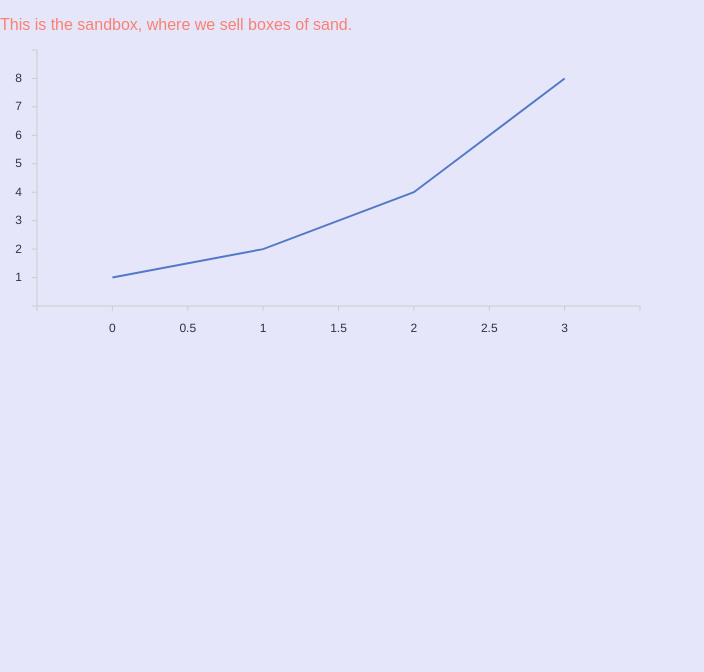
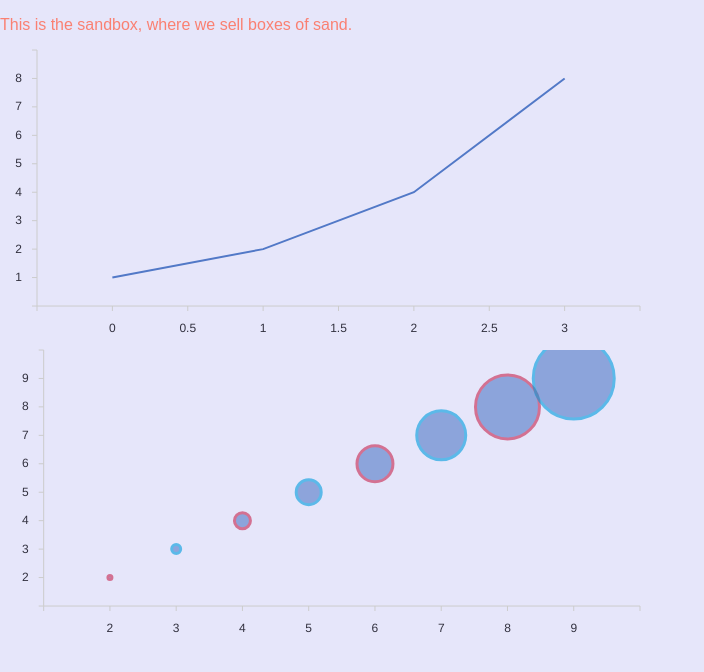
Before and after one commit to carlsednaoui/sandbox, a plain HTML site: page index.html in a window 1280 px wide. Shown: the whole page, without its empty margins (0-704 px from the left). Drawn offline with Linux system fonts and the light colour scheme.

Commit message:
Add scatterplot example

```diff
--- a/index.html
+++ b/index.html
@@ -13,6 +13,7 @@
     <p>This is the sandbox, where we sell boxes of sand.</p>
 
     <svg id="line-chart" style="max-width: 50%; min-height: 300px;"></svg>
+    <svg id="scatterplot-chart" style="max-width: 50%; min-height: 300px;"></svg>
 
     <script src="d3.min.js"></script>
     <script src="plottable.js"></script>
--- a/plottable-implementation.js
+++ b/plottable-implementation.js
@@ -1,3 +1,4 @@
+function plotLineChart(selector) {
   var xScale = new Plottable.Scales.Linear();
   var yScale = new Plottable.Scales.Linear();
 
@@ -25,4 +26,47 @@ var chart = new Plottable.Components.Table([
     [null, xAxis]
   ]);
 
-chart.renderTo('svg#line-chart');
+  chart.renderTo(selector);
+};
+
+
+function plotScatterChart(selector) {
+  // Format: { "x": 1, "y": 1, "radius": 1, "stroke": "#FF0000" }
+  var data = [];
+  var colors = ["#C7254E", "#009CDE"];
+  for (var i = 2; i < 10; i++) {
+    data.push({ "x": i, "y": i, "radius": Math.pow(i, 2), "stroke": colors[i % colors.length] });
+  }
+
+  var xScale = new Plottable.Scales.Linear();
+  var yScale = new Plottable.Scales.Linear();
+
+  var xAxis = new Plottable.Axes.Numeric(xScale, 'bottom');
+  var yAxis = new Plottable.Axes.Numeric(yScale, 'left');
+
+  var plot = new Plottable.Plots.Scatter();
+  plot.x(function(d) { return d.x; }, xScale);
+  plot.y(function(d) { return d.y; }, yScale);
+  plot.addDataset(new Plottable.Dataset(data));
+
+  // customize the scatterplot
+  plot.size(function(d) { return d.radius; });
+  plot.attr('stroke', function(d) { return d.stroke; });
+  plot.attr('stroke-width', 3);
+
+  var chart = new Plottable.Components.Table([
+    [yAxis, plot],
+    [null, xAxis]
+  ]);
+
+  // Plot with axis
+  chart.renderTo(selector);
+
+  // Plot without axis
+  // plot.renderTo(selector);
+};
+
+
+// Render charts
+plotLineChart('svg#line-chart');
+plotScatterChart('svg#scatterplot-chart');
```
Lines whose indentation alone changed are shown as unchanged.
